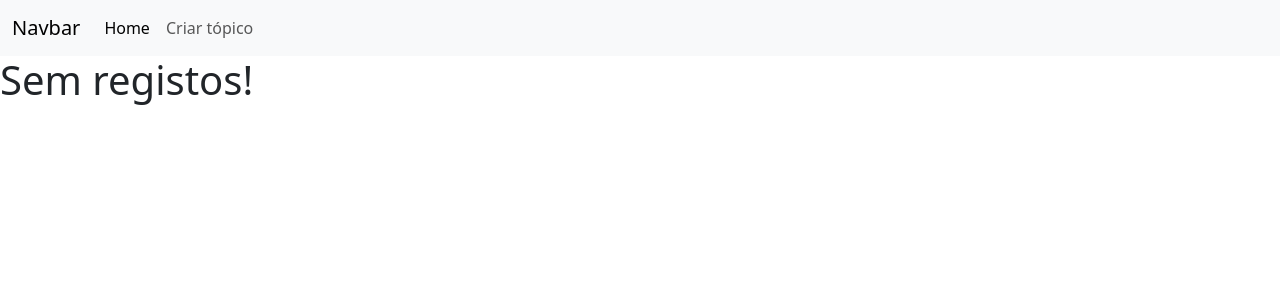
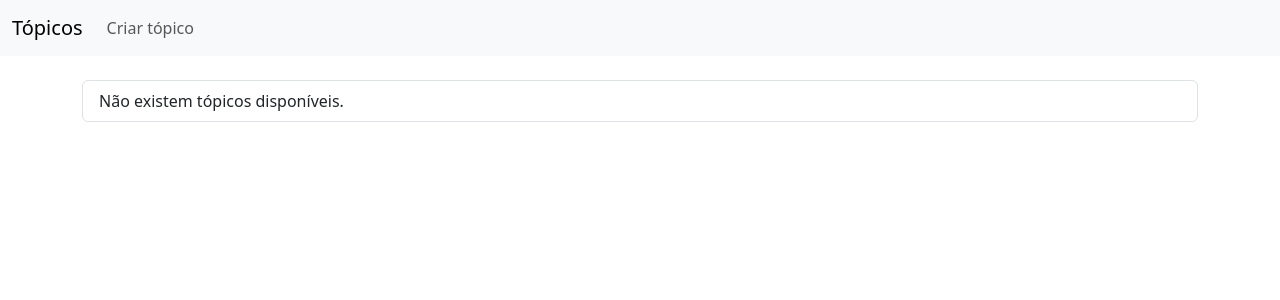
Before and after one commit to ggoncalves17/Aplicacao-Django-LP-Lab07, a Django app: page / in a window 1280 px wide. Shown: the top 300 px of the page. Run offline with Django 5.2, Linux system fonts and the light colour scheme; the visitor is signed in with stand-in values (Sample User, id 1); data that the repository does not hold is empty; some libraries are stand-ins or nearby versions.

Commit message:
Apagar Tópico - Feito

```diff
--- a/topics_app/templates/base.html
+++ b/topics_app/templates/base.html
@@ -9,15 +9,12 @@
   <body>
     <nav class="navbar navbar-expand-lg bg-body-tertiary">
         <div class="container-fluid">
-          <a class="navbar-brand" href="#">Navbar</a>
+          <a class="navbar-brand" href="/">Tópicos</a>
           <button class="navbar-toggler" type="button" data-bs-toggle="collapse" data-bs-target="#navbarSupportedContent" aria-controls="navbarSupportedContent" aria-expanded="false" aria-label="Toggle navigation">
             <span class="navbar-toggler-icon"></span>
           </button>
           <div class="collapse navbar-collapse" id="navbarSupportedContent">
             <ul class="navbar-nav me-auto mb-2 mb-lg-0">
-              <li class="nav-item">
-                <a class="nav-link active" aria-current="page" href="">Home</a>
-              </li>
               <li class="nav-item">
                 <a class="nav-link" href="{% url 'topic_create' %}">Criar tópico</a>
               </li>
--- a/topics_app/templates/topics_app/index.html
+++ b/topics_app/templates/topics_app/index.html
@@ -1,16 +1,23 @@
 {% extends "base.html" %}
 
 {% block content %}
-{% if topics_list %}
+
+<div class="container mt-4">
     <ul class="list-group">
         {% for topic in topics_list %}
-    <li class="list-group-item">{{ topic.title }}
+        <li class="list-group-item d-flex justify-content-between align-items-center">
+            <div>
+                <h5>{{ topic.title }}</h5>
+                <small>by {{ topic.author }} on {{ topic.description }}</small>
+                <div>
                     <button type="button" class="btn btn-primary">Editar</button>
-        <button type="button" class="btn btn-danger">Apagar</button>
+                    <a href="{% url 'topic_delete' topic.id %}" class="btn btn-danger">Apagar</a>
+                </div>
+            </div>
         </li>
+        {% empty %}
+        <li class="list-group-item">Não existem tópicos disponíveis.</li>
         {% endfor %}
     </ul>
-{% else %}
-<h1>Sem registos!</h1>
-{% endif %}
+</div>
 {% endblock %}
--- a/topics_app/urls.py
+++ b/topics_app/urls.py
@@ -4,7 +4,7 @@ from . import views
 urlpatterns = [
     path('', views.lista_topicos, name='topic_list'),
     path('topics/new/', views.criacao_topicos, name='topic_create'),
-    #path('topics/<int:topic_id>/', views.topic_detail, name='topic_detail'),
+    path('topics/<int:topic_id>/', views.detalhes_topicos, name='topic_detail'),
     #path('topics/<int:topic_id>/edit/', views.topic_update, name='topic_update'),
-    #path('topics/<int:topic_id>/delete/', views.topic_delete, name='topic_delete'),
+    path('topics/<int:topic_id>/delete/', views.apagar_topico, name='topic_delete'),
 ]
--- a/topics_app/views.py
+++ b/topics_app/views.py
@@ -1,8 +1,9 @@
-from django.shortcuts import render, redirect
+from django.shortcuts import render, redirect, get_object_or_404
 from django.http import HttpResponse
 from .models import Topic
 from .forms import TopicForm
 from django.contrib.auth.decorators import login_required
+
 
 @login_required
 def lista_topicos(request):
@@ -28,8 +29,19 @@ def criacao_topicos(request):
     return render(request, "topics_app/criarTopico.html", {"form": form})
 
 @login_required
-def detail(request, question_id):
+def detalhes_topicos(request, question_id):
     return HttpResponse("You're looking at question %s." % question_id)
+
+@login_required
+def apagar_topico(request, topic_id):
+    topic = get_object_or_404(Topic, id=topic_id)
+    if request.user != topic.author:
+        return HttpResponse("Não tem permissão para apagar o evento.", status=403)
+    if request.method == "POST":
+        topic.delete()
+        return redirect("/")
+    return render(request, "topics_app/apagarTopico.html", {"topic": topic})
+
 
 
 def results(request, question_id):
```
Also changed, not shown: topics_app/forms.py (added, +7 -0 lines), topics_app/templates/topics_app/apagarTopico.html (added, +13 -0 lines), topics_app/templates/topics_app/criarTopico.html (added, +18 -0 lines). Lines whose indentation alone changed are shown as unchanged.
